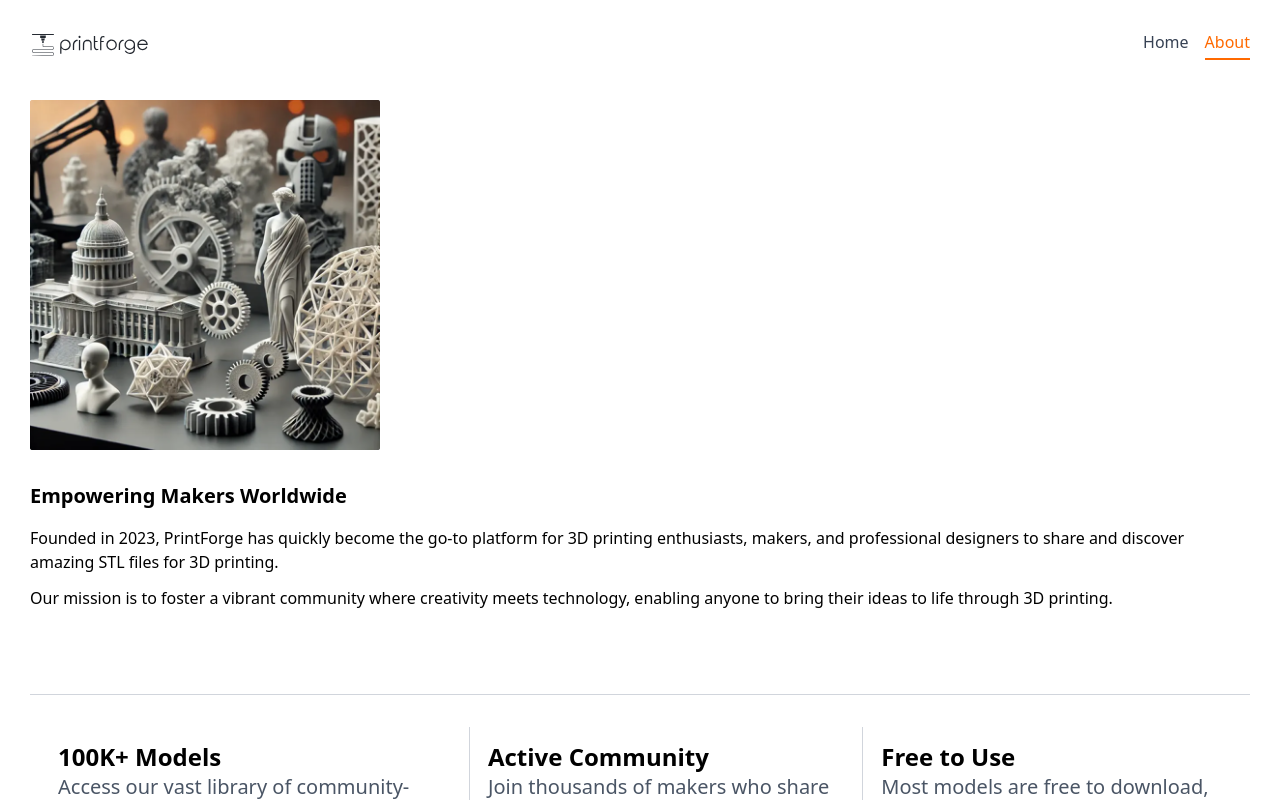
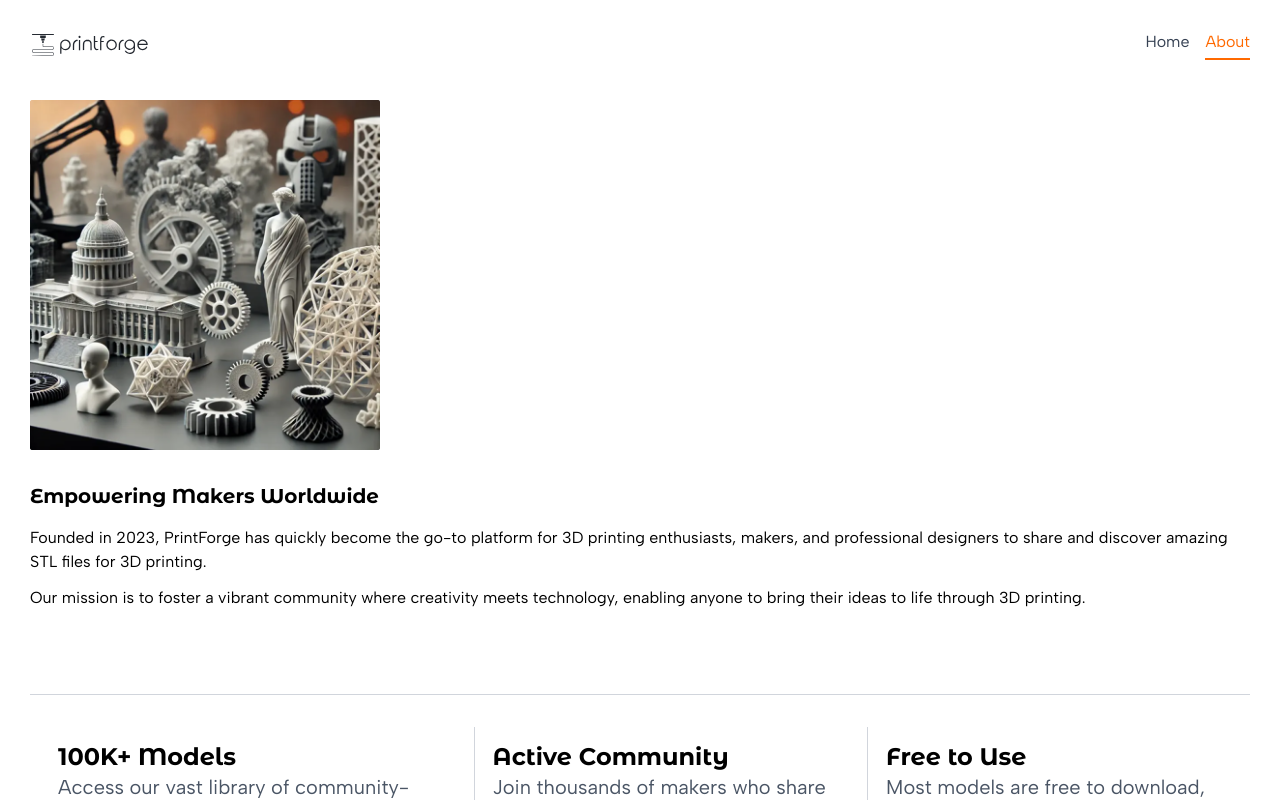
Before and after one commit to Abdullah-Youssef22/print-forge, a Next.js app: page /about in a window 1280 px wide. Shown: the top 800 px of the page. Built offline with nearby package versions, Linux system fonts and the light colour scheme.

Commit message:
Optimizing fonts

```diff
--- a/app/globals.css
+++ b/app/globals.css
@@ -1 +1,5 @@
 @import "tailwindcss";
+
+h1,h2,h3,h4,h5,h6 {
+    font-family: var(--font-montserrat-alternates);
+}
--- a/app/layout.tsx
+++ b/app/layout.tsx
@@ -1,9 +1,20 @@
 import "./globals.css";
 import Header from "./header";
+import { Albert_Sans, Montserrat_Alternates} from "next/font/google"
+
+const albert_sans = Albert_Sans({
+  subsets:["latin"]
+})
+const montserratAlternates = Montserrat_Alternates({
+  subsets: ["latin"],
+  display: "swap",
+  weight: ["100", "200", "300", "400", "500", "600", "700", "800", "900"],
+  variable: "--font-montserrat-alternates"
+})
 
 export default function RootLayout({ children }: LayoutProps<"/">) {
   return (
-    <html lang="en">
+    <html lang="en" className={`${albert_sans.className} ${montserratAlternates.variable}`}>
       <body className="min-h-screen flex flex-col m-[30px]">
         <Header />
         {children}
```
